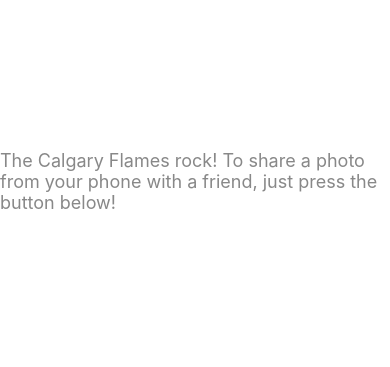
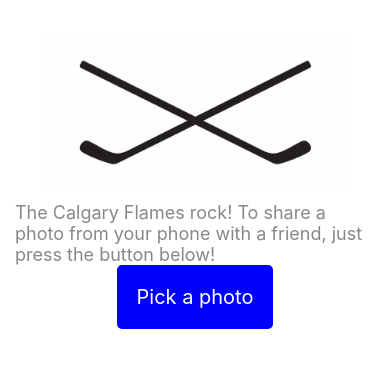
Before and after one commit to chatcher20/hockeyProject, a React Native app in the folder hockeyapp/: screen / in a window 390 px wide. Shown: the part 241-608 px from the top of the page. Built offline with nearby package versions, Linux system fonts and the light colour scheme.

Commit message:
adding a logo and a button

```diff
--- a/hockeyapp/App.js
+++ b/hockeyapp/App.js
@@ -1,13 +1,20 @@
 import { StatusBar } from 'expo-status-bar';
-import { StyleSheet, Text, View } from 'react-native';
+import { TouchableOpacity, Image, StyleSheet, Text, View } from 'react-native';
+import logo from './assets/logo.png';
 
 export default function App() {
   return (
     <View style={styles.container}>
-      <Text style={{color: '#888', fontSize: 18}}>
+      <Image source={logo} style={styles.logo} />
+
+      <Text style={styles.instructions}>
         The Calgary Flames rock! To share a photo from your phone with a friend, just press the button below!
         </Text>
-      <StatusBar style="auto" />
+
+      <TouchableOpacity onPress={() => alert('Matthew Tkachuk says hello!')} style={styles.button} >
+        <Text style={styles.buttonText}>Pick a photo</Text>
+      </TouchableOpacity>
+
     </View>
   );
 }
@@ -19,4 +26,23 @@
     alignItems: 'center',
     justifyContent: 'center',
   },
+  logo: {
+    width: 305,
+    height: 159,
+    marginBottom: 10,
+  },
+  instructions: {
+    color: '#888',
+    fontSize: 18,
+    marginHorizontal: 15,
+  },
+  button: {
+    backgroundColor: "blue",
+    padding: 20,
+    borderRadius: 5,
+  },
+  buttonText: {
+    fontSize: 20,
+    color: '#fff',
+  },
 });
```
Also changed, not shown: hockeyapp/assets/logo.png (added).
